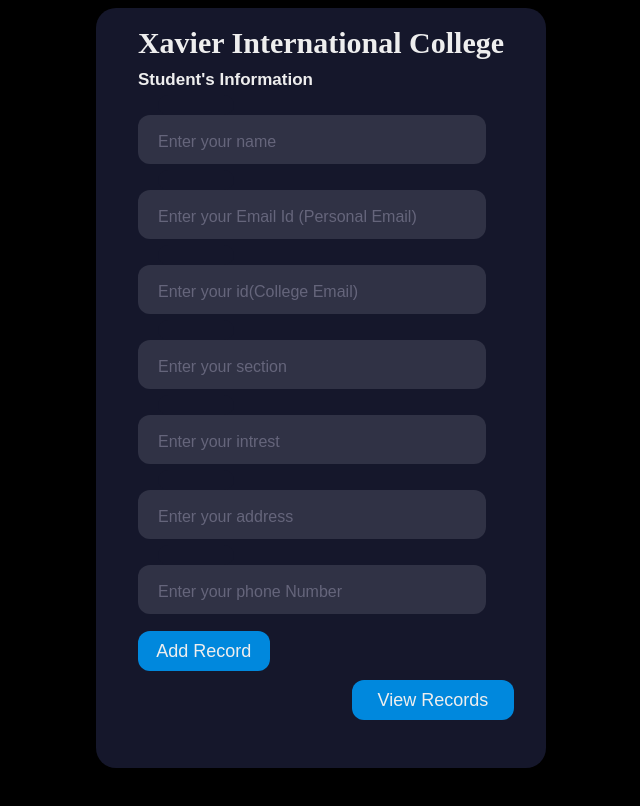
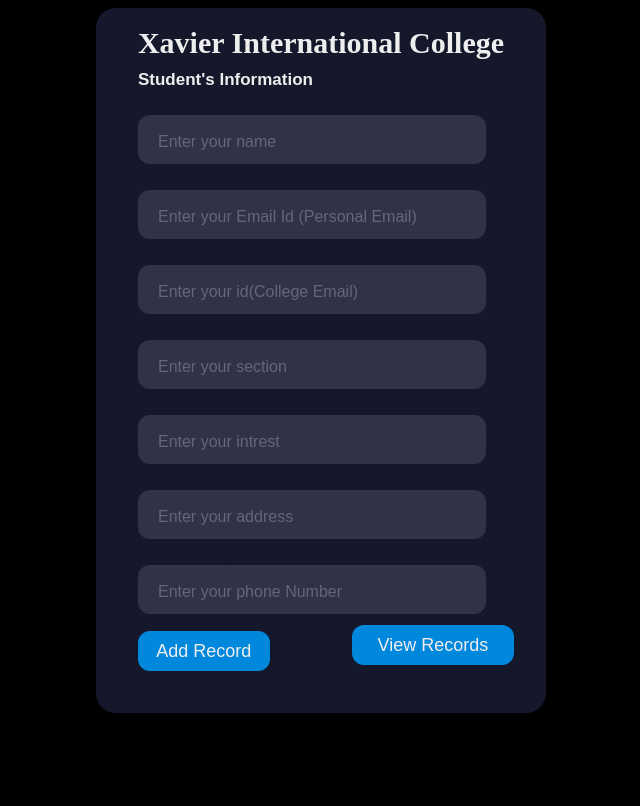
Before and after one commit to Prashantdulal/mernxavierstudents, a React (Create React App) app in the folder client/: page / in a window 1280 px wide. Both pictures are taken after a click on the button "Register Here". Shown: the top 806 px of the page, without its empty margins (319-959 px from the left). Built offline with nearby package versions, Linux system fonts and the light colour scheme.

Commit message:
BUG FIXED --form height

```diff
--- a/client/src/components/Signup.css
+++ b/client/src/components/Signup.css
@@ -10,7 +10,7 @@
     background-color: #15172b;
     border-radius: 20px;
     box-sizing: border-box;
-    height: 95vh;
+    height: 100%;
     padding: 42px;
     width: auto;
 }
```
